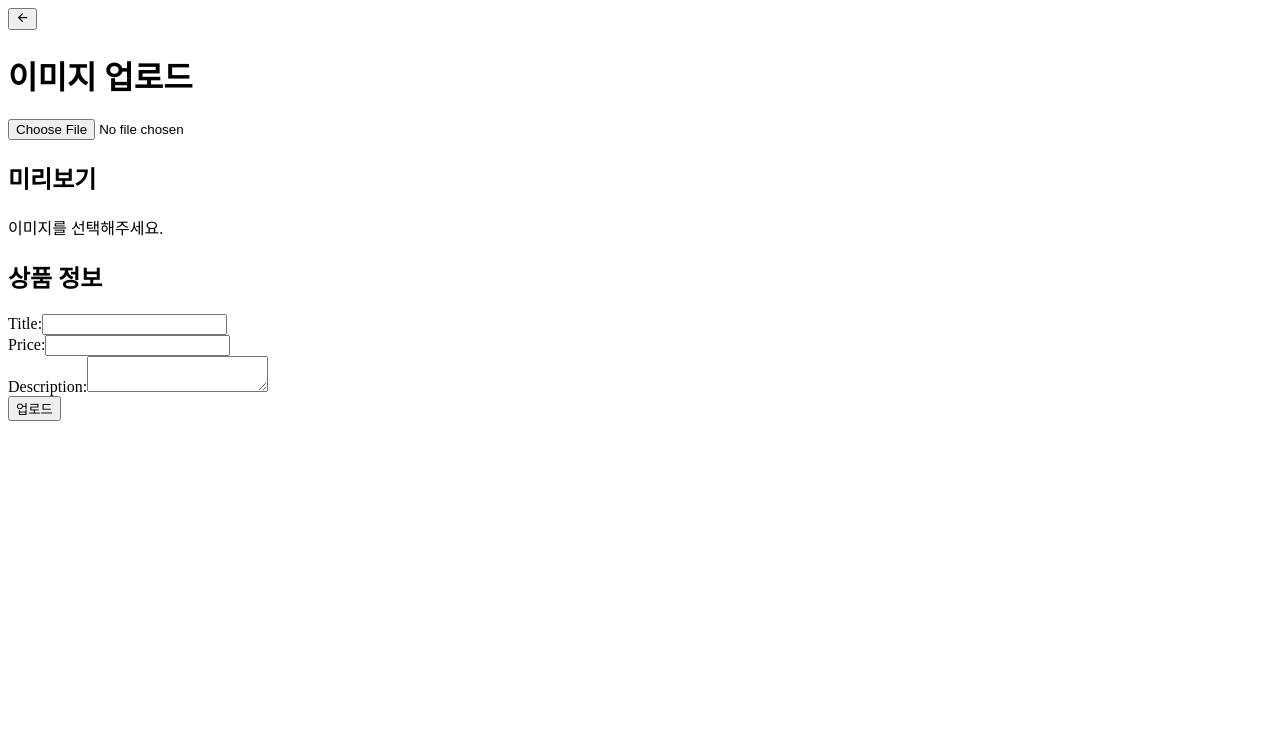
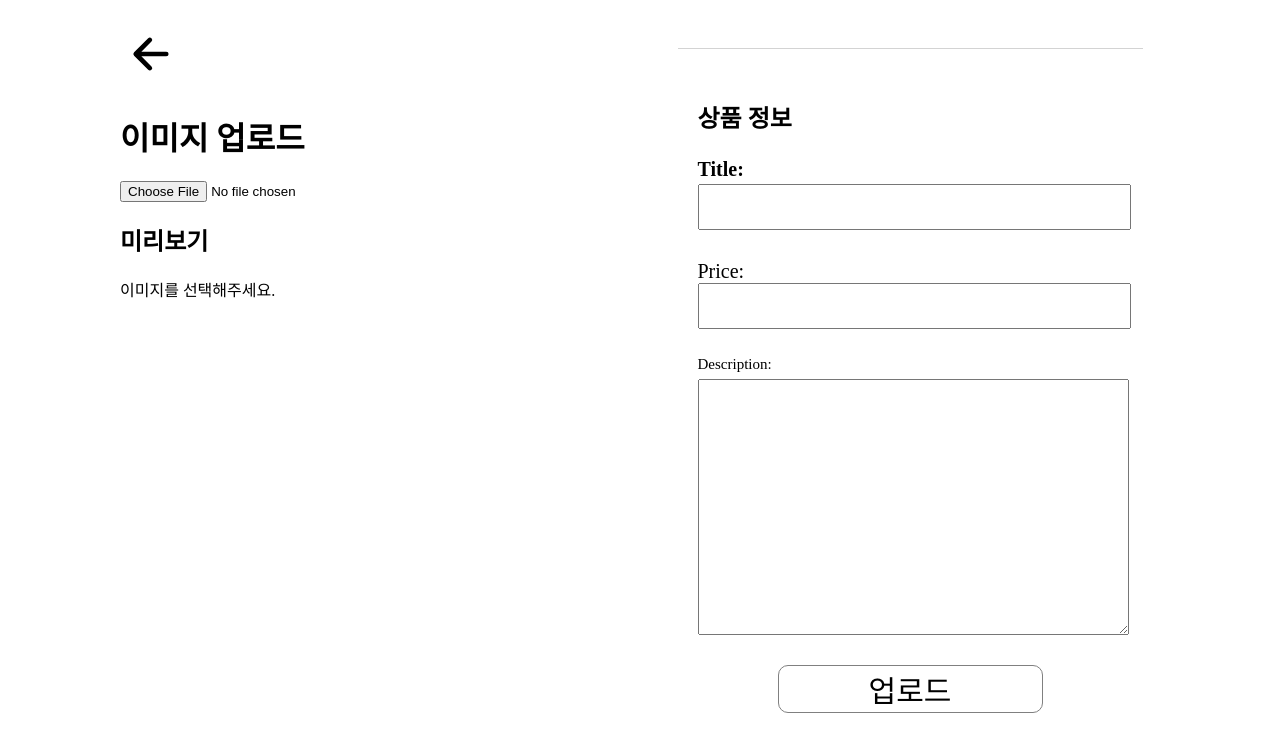
Before and after one commit to wisdom1104/shopping, a React (Create React App) app: page /create in a window 1280 px wide. Shown: the top 752 px of the page. Built offline with nearby package versions, Linux system fonts and the light colour scheme.

Commit message:
style: 상품등록 페이지 스타일

```diff
--- a/src/pages/Create.jsx
+++ b/src/pages/Create.jsx
@@ -1,6 +1,7 @@
 import React, { useState } from "react";
 import { useMutation, useQueryClient } from "react-query";
 import { addProduct } from "../api/shop";
+import styled from "styled-components";
 import { IoArrowBack } from "react-icons/io5";
 import { useNavigate } from "react-router-dom";
 
@@ -49,13 +50,13 @@ function Create() {
     navi("/");
   };
   return (
-    <div>
+    <Clounm>
       <form onSubmit={onSubmit}>
-        <div>
-          <div>
-            <button onClick={OnClickBackBtn}>
+        <Row>
+          <Contain>
+            <BackBtn onClick={OnClickBackBtn}>
               <IoArrowBack />
-            </button>
+            </BackBtn>
 
             <h1>이미지 업로드</h1>
 
@@ -69,57 +70,153 @@ function Create() {
                   src={selectedImage}
                   style={{ maxWidth: "300px", maxHeight: "300px" }}
                 />
-                <button
+                <Btn
                   onClick={() => {
                     setSelectedImage(null);
                   }}
                 >
                   X
-                </button>
+                </Btn>
               </div>
             ) : (
               <p>이미지를 선택해주세요.</p>
             )}
-          </div>
-          <div>
-            <div>
+          </Contain>
+          <Contain>
+            <Content>
               <h2>상품 정보</h2>
-              <div>
+              <Title>
                 Title:
-                <input
+                <Input
                   type="text"
                   value={title}
                   onChange={(e) => {
                     setTitle(e.target.value);
                   }}
                 />
-              </div>
-              <div>
+              </Title>
+              <Price>
                 Price:
-                <input
+                <Input
                   type="text"
                   value={price}
                   onChange={(e) => {
                     setPrice(e.target.value);
                   }}
                 />
-              </div>
-              <div>
+              </Price>
+              <Description>
                 Description:
-                <textarea
+                <Textarea
                   value={description}
                   onChange={(e) => {
                     setDescription(e.target.value);
                   }}
                 />
-              </div>
-              <button onSubmit={onSubmit}>업로드</button>
-            </div>
-          </div>
-        </div>
+              </Description>
+              <SubmitBtn onSubmit={onSubmit}>업로드</SubmitBtn>
+            </Content>
+          </Contain>
+        </Row>
       </form>
-    </div>
+    </Clounm>
   );
 }
 
 export default Create;
+const Textarea = styled.textarea`
+  width: 100%;
+  height: 250px;
+  font-size: 20px;
+`;
+const Input = styled.input`
+  width: 100%;
+  height: 40px;
+  font-size: 20px;
+`;
+const Description = styled.div`
+  margin-top: 20px;
+  font-size: 15px;
+  line-height: 30px;
+  display: flex;
+  flex-direction: column;
+`;
+const Price = styled.div`
+  font-size: 20px;
+  margin-top: 30px;
+  display: flex;
+  flex-direction: column;
+`;
+
+const Title = styled.div`
+  width: 100%;
+  font-size: 20px;
+  font-weight: 700;
+  line-height: 30px;
+  display: flex;
+  flex-direction: column;
+`;
+const Content = styled.div`
+  display: flex;
+  flex-direction: column;
+  width: 85%;
+  height: 400px;
+  margin: auto;
+  margin-top: 20px;
+  padding: 30px 20px;
+  border-top: 1px solid lightgray;
+`;
+
+const BackBtn = styled.button`
+  background-color: transparent;
+  border: none;
+  font-size: 50px;
+  cursor: pointer;
+  &:hover {
+    color: steelblue;
+  }
+`;
+const SubmitBtn = styled.button`
+  background-color: white;
+  border: 1px solid gray;
+  border-radius: 10px;
+  font-size: 30px;
+  margin: 30px 80px;
+  cursor: pointer;
+  &:hover {
+    color: steelblue;
+    border: 2px solid steelblue;
+  }
+`;
+const Btn = styled.button`
+  background-color: transparent;
+  border: none;
+  /* position: absolute;
+  bottom: 20px;
+  left: 37%; */
+  &:hover {
+    color: steelblue;
+  }
+`;
+
+const Contain = styled.div`
+  width: 50%;
+  height: 800px;
+  position: relative;
+  padding: 20px;
+  /* background-color: steelblue; */
+`;
+
+const Clounm = styled.div`
+  display: flex;
+  flex-direction: column;
+  max-width: 1200px;
+  min-width: 800px;
+  height: 97vh;
+  margin: auto;
+`;
+const Row = styled.div`
+  display: flex;
+  width: 90%;
+  margin: auto;
+`;
```
